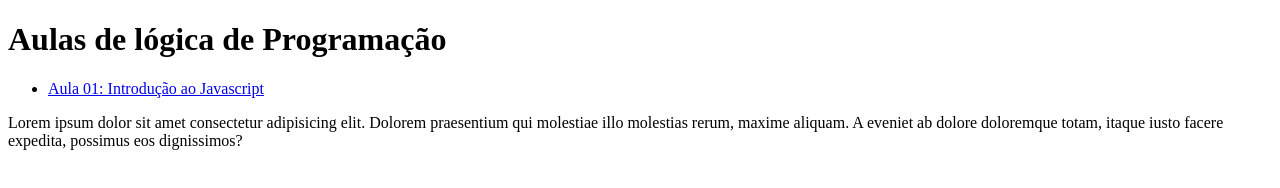
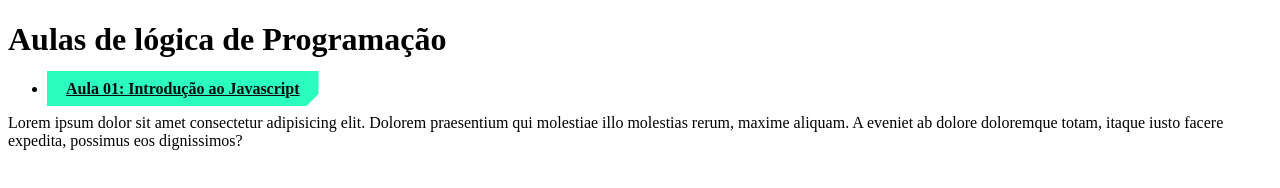
Before and after one commit to Gui94Siqueira/Logica-Programacao, a plain HTML site: page index.html in a window 1280 px wide. Drawn offline with Linux system fonts and the light colour scheme.

Commit message:
aula 07 lista de compras algoritmo

```diff
--- a/index.html
+++ b/index.html
@@ -1,16 +1,61 @@
 <!DOCTYPE html>
 <html lang="pt-BR">
+
 <head>
     <meta charset="UTF-8">
     <meta name="viewport" content="width=device-width, initial-scale=1.0">
     <title>Lógica de Programação</title>
+    <style>
+        li a {
+            position: relative;
+            font-weight: bold;
+            color: #01080E;
+            line-height: 1rem;
+            text-align: center;
+            white-space: nowrap;
+            max-width: 172px;
+            -webkit-transition: all 0.3s ease;
+            transition: all 0.3s ease;
+            padding: 0.5rem 1.125rem;
+        }
+
+        li a::before {
+            z-index: -1;
+            content: "";
+            position: absolute;
+            top: 0;
+            left: 0;
+            width: 100%;
+            height: 100%;
+            -webkit-transition: all 0.3s ease;
+            transition: all 0.3s ease;
+            background-color: #2BFDBE;
+           clip-path: polygon(0 0, 100% 0, 100% calc(100% - 12px), calc(100% - 12px) 100%, 0 100%);
+        }
+
+        li a::after {
+            z-index: -2;
+            content: "";
+            position: absolute;
+            top: -1px;
+            left: -1px;
+            width: calc(100% + 2px);
+            height: calc(100% + 2px);
+            background-color: #2BFDBE;
+            clip-path: polygon(0 0, 100% 0, 100% calc(100% - 12px), calc(100% - 12px) 100%, 0 100%);
+        }
+    </style>
 </head>
+
 <body>
     <h1>Aulas de lógica de Programação</h1>
 
     <ul>
         <li><a href="aulas/aula01/aula.html">Aula 01: Introdução ao Javascript</a></li>
     </ul>
-    <p>Lorem ipsum dolor sit amet consectetur adipisicing elit. Dolorem praesentium qui molestiae illo molestias rerum, maxime aliquam. A eveniet ab dolore doloremque totam, itaque iusto facere expedita, possimus eos dignissimos?</p>
+    <p>Lorem ipsum dolor sit amet consectetur adipisicing elit. Dolorem praesentium qui molestiae illo molestias rerum,
+        maxime aliquam. A eveniet ab dolore doloremque totam, itaque iusto facere expedita, possimus eos dignissimos?
+    </p>
 </body>
+
 </html>
```
Also changed, not shown: aulas/aula7/atividade2.html (added, +84 -0 lines), aulas/aula7/atividadelogica.html (added, +57 -0 lines), aulas/aula7/aula7.html (added, +11 -0 lines), aulas/aula7/exemploAssert.html (added, +15 -0 lines).
